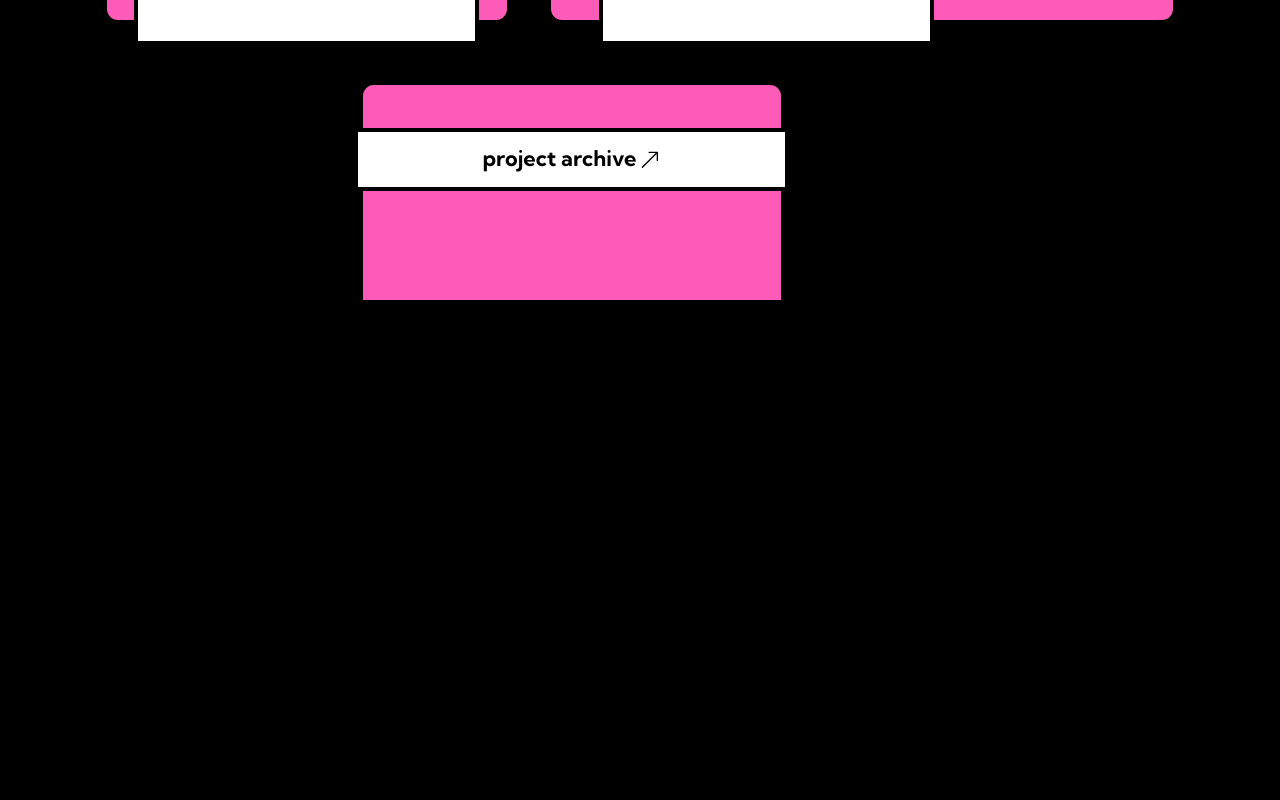
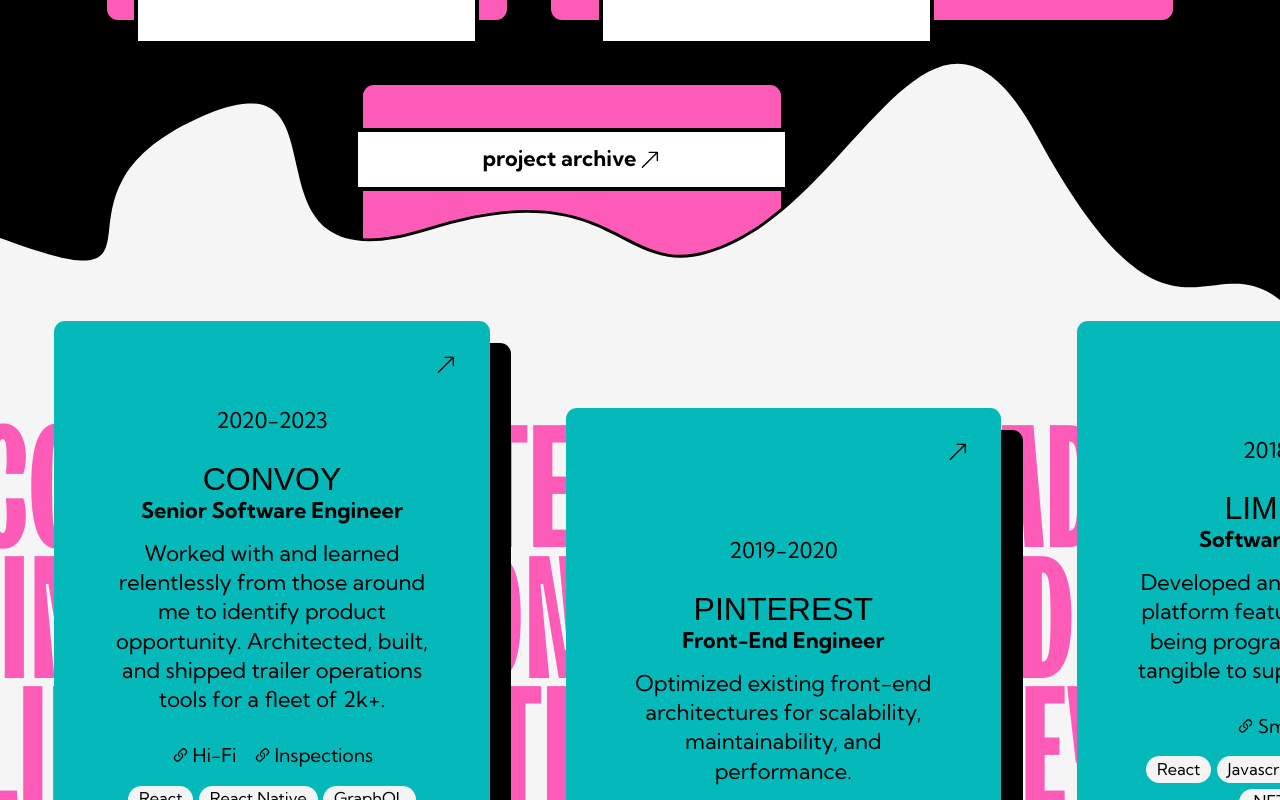
Before and after one commit to ezhai24/emilyzhai, a Next.js app: page / in a window 1280 px wide. Shown: the part 1977-2777 px from the top of the page. Before the commit the page ends 2277 px from the top, so only its background shows below. Built offline with nearby package versions, Linux system fonts and the light colour scheme; a web font is replaced by a local one.

Commit message:
work section

```diff
--- /dev/null
+++ b/app/(sections)/Work/WorkCard.tsx
@@ -0,0 +1,82 @@
+import { motion } from "framer-motion";
+import { BsArrowUpRight, BsLink45Deg } from "react-icons/bs";
+
+import { Tag } from "@/components/Tag";
+
+export type WorkType = {
+  dates: string;
+  company: string;
+  role: string;
+  description: string;
+  tags: string[];
+  companyLink: string;
+  projectLinks?: { label: string; href: string }[];
+};
+
+interface Props extends WorkType {
+  alignment?: "UP" | "DOWN";
+  className?: string;
+}
+export const WorkCard = (props: Props) => {
+  const {
+    company,
+    role,
+    description,
+    dates,
+    tags,
+    companyLink,
+    projectLinks,
+    alignment,
+    className,
+  } = props;
+  return (
+    <div
+      className={`${className} ${
+        alignment === "DOWN" ? "mt-16" : ""
+      } relative mr-14 hover:cursor-pointer`}
+    >
+      <motion.a
+        href={companyLink}
+        target="_blank"
+        whileHover="hover"
+        variants={{ hover: { y: 2, x: 2 } }}
+        className="bg-blue h-100 relative flex w-80 flex-col justify-center rounded-lg p-10 text-center"
+      >
+        <motion.span
+          variants={{ hover: { y: -5, x: 5 } }}
+          className="absolute right-6 top-6"
+        >
+          <BsArrowUpRight />
+        </motion.span>
+        <p className="mb-5">{dates}</p>
+        <h2>{company}</h2>
+        <h3>{role}</h3>
+        <p className="mt-2">{description}</p>
+        <ul className="mb-3 mt-5 flex flex-wrap justify-center gap-3">
+          {projectLinks?.map(({ label, href }) => (
+            <li
+              key={label}
+              onClick={(e) => {
+                e.stopPropagation();
+                if (typeof window !== "undefined") {
+                  window.open(href, "_blank");
+                }
+              }}
+              className="flex items-center gap-0.5 text-sm hover:underline"
+            >
+              <BsLink45Deg />
+              {label}
+            </li>
+          ))}
+        </ul>
+        <ul className="flex flex-wrap justify-center gap-1">
+          {tags.map((tag) => (
+            <Tag key={tag} label={tag} />
+          ))}
+        </ul>
+      </motion.a>
+
+      <div className="h-100 absolute left-4 top-4 -z-10 w-80 rounded-lg bg-black p-10" />
+    </div>
+  );
+};
--- /dev/null
+++ b/app/(sections)/Work/index.tsx
@@ -0,0 +1,111 @@
+import { WorkCard, WorkType } from "./WorkCard";
+
+import { Drip } from "@/components/Drip";
+import { useViewport } from "@/hooks/useViewport";
+
+const jobs: WorkType[] = [
+  {
+    dates: "2020-2023",
+    company: "CONVOY",
+    role: "Senior Software Engineer",
+    description:
+      "Worked with and learned relentlessly from those around me to identify product opportunity. Architected, built, and shipped trailer operations tools for a fleet of 2k+.",
+    tags: ["React", "React Native", "GraphQL", "Postgres", "AWS", "Typescript"],
+    companyLink: "https://convoy.com/",
+    projectLinks: [
+      {
+        label: "Hi-Fi",
+        href: "https://convoy.com/freight-services/supply-chain-visibility/",
+      },
+      {
+        label: "Inspections",
+        href: "https://support.convoy.com/hc/en-us/articles/1500007914582-Power-Only-In-App-Inspections",
+      },
+    ],
+  },
+  {
+    dates: "2019-2020",
+    company: "PINTEREST",
+    role: "Front-End Engineer",
+    description:
+      "Optimized existing front-end architectures for scalability, maintainability, and performance.",
+    tags: ["React", "Next.js", "Webpack", "ESLint", "Prettier", "Jest"],
+    companyLink: "https://www.pinterest.com/",
+  },
+  {
+    dates: "2018-2019",
+    company: "LIMEADE",
+    role: "Software Engineer",
+    description:
+      "Developed and shipped cross-platform features for the well-being programs that provide tangible to support employees.",
+    tags: ["React", "Javascript", "REST", "Swift", ".NET", "Jest"],
+    companyLink: "https://www.limeade.com/",
+    projectLinks: [
+      {
+        label: "Smart Hub",
+        href: "https://www.limeade.com/resources/blog/deeper-look-into-how-limeade-integrates-with-partners/",
+      },
+    ],
+  },
+  {
+    dates: "JUN - SEP 2018",
+    company: "LABKEY",
+    role: "Software Engineer",
+    description:
+      "Collaborated closely with scientists to build robust and reliable data management software for scientists.",
+    tags: ["Javascript", "PHP"],
+    companyLink: "https://www.labkey.com/",
+    projectLinks: [
+      {
+        label: "Adjudication Module",
+        href: "https://www.labkey.org/Documentation/wiki-page.view?name=adjudication",
+      },
+    ],
+  },
+];
+export const Work = () => {
+  const { width } = useViewport();
+
+  return (
+    <section className="bg-gray relative z-10">
+      <Drip
+        fill="rgb(var(--color-gray))"
+        clipX={width < 800 ? [30, 120] : undefined}
+        className="pointer-events-none absolute -top-36 -z-10 h-auto w-full -scale-x-100 -scale-y-90 md:-top-48"
+      />
+      <Drip
+        fill="rgb(var(--color-gray))"
+        clipX={width < 800 ? [30, 120] : undefined}
+        className="pointer-events-none absolute -bottom-36 -z-10 h-auto w-full scale-y-90 md:-bottom-48"
+      />
+
+      <div className="relative w-screen overflow-x-hidden">
+        <div className="absolute top-28 -z-10">
+          <div className="font-trailers text-pink clip -my-8 -ml-5 overflow-hidden whitespace-nowrap text-9xl">
+            CONVOY PINTEREST LIMEADE LABKEY
+          </div>
+          <div className="font-trailers text-pink clip -my-8 -ml-10 overflow-hidden whitespace-nowrap text-9xl">
+            PINTEREST CONVOY LIMEADE LABKEY
+          </div>
+          <div className="font-trailers text-pink clip -my-8 -ml-5 overflow-hidden whitespace-nowrap text-9xl">
+            LIMEADE PINTEREST LABKEY CONVOY
+          </div>
+          <div className="font-trailers text-pink clip -my-8 -ml-5 overflow-hidden whitespace-nowrap text-9xl">
+            LABKEY LIMEADE CONVOY PINTEREST
+          </div>
+        </div>
+
+        <div className="flex-wrap-none scrollbar-none flex overflow-x-scroll pb-8 pt-4">
+          {jobs.map((job, i) => (
+            <WorkCard
+              key={job.company}
+              {...job}
+              alignment={i % 2 === 0 ? "UP" : "DOWN"}
+              className={i === 0 ? "ml-10" : ""}
+            />
+          ))}
+        </div>
+      </div>
+    </section>
+  );
+};
--- a/app/globals.css
+++ b/app/globals.css
@@ -7,6 +7,14 @@
 @tailwind base;
 @tailwind components;
 @tailwind utilities;
+
+.scrollbar-none::-webkit-scrollbar {
+  display: none;
+}
+.scrollbar-none {
+  -ms-overflow-style: none;
+  scrollbar-width: none;
+}
 
 @layer base {
   :root {
--- a/app/page.tsx
+++ b/app/page.tsx
@@ -2,6 +2,7 @@
 
 import { Projects } from "./(sections)/Projects/index";
 import { Title } from "./(sections)/Title";
+import { Work } from "./(sections)/Work";
 
 import { Navigation } from "@/components/Navigation";
 
@@ -12,6 +13,7 @@
       <main>
         <Title />
         <Projects />
+        <Work />
       </main>
     </>
   );
--- a/components/Drip.tsx
+++ b/components/Drip.tsx
@@ -3,17 +3,25 @@
 interface Props extends MotionProps {
   fill?: string;
   stroke?: string;
+  clipX?: [start: number, end: number];
   className?: string;
 }
 export const Drip = (props: Props) => {
-  const { fill, stroke, className, ...motionProps } = props;
+  const { fill, stroke, clipX, className, ...motionProps } = props;
+  const [clipXStart, clipXEnd] = clipX || [0, 0];
+
+  const width = clipX ? clipXEnd - clipXStart : 142.28186;
+  const height = 50.852077;
+
+  const clipXOffset = clipX ? clipXStart : 0;
+  const clipYOffset = 0;
 
   return (
     <motion.svg
       {...motionProps}
-      width="142.28186mm"
-      height="50.852077mm"
-      viewBox="0 0 142.28186 50.852077"
+      width={`${width}mm`}
+      height={`${height}mm`}
+      viewBox={`${clipXOffset} ${clipYOffset} ${width} ${height}`}
       className={className}
     >
       <g transform="translate(-33.859069,-115.13646)">
--- a/tailwind.config.ts
+++ b/tailwind.config.ts
@@ -27,6 +27,9 @@
         "5": "5 5 0%",
         "9": "9 9 0%",
       },
+      spacing: {
+        "100": "28rem",
+      },
     },
   },
   plugins: [],
```
